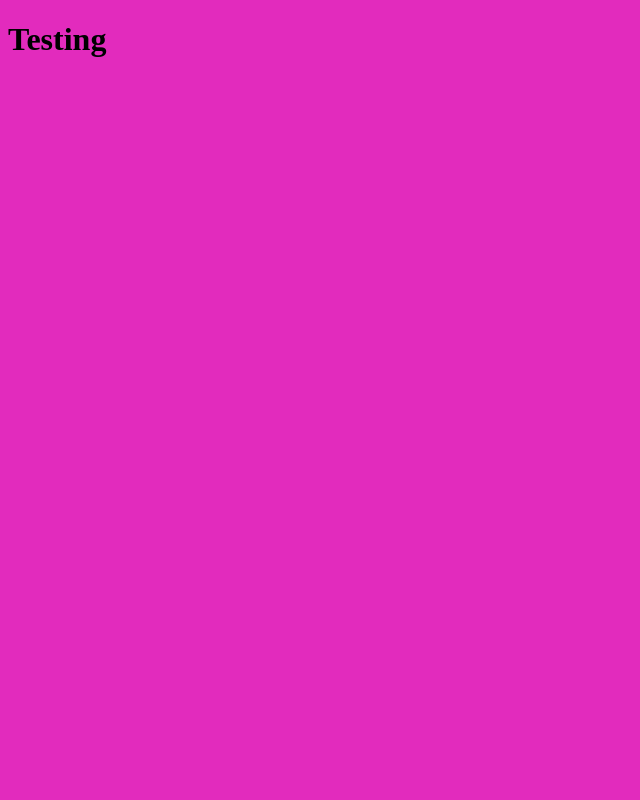
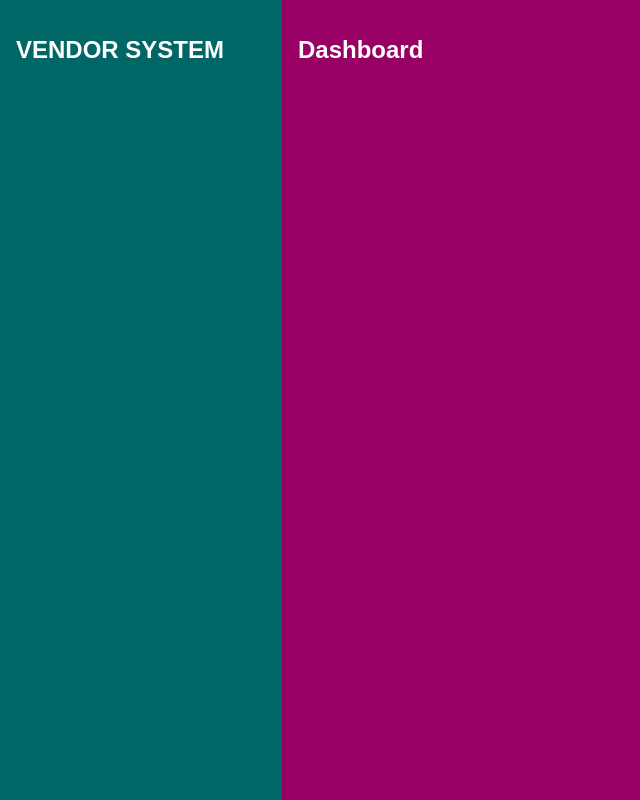
Before and after one commit to ayabong-a/street-link-hackathon-2025, a website: page index.html in a window 1280 px wide. Shown: the whole page, without its empty margins (0-640 px from the left). Drawn offline with Linux system fonts and the light colour scheme.

Commit message:
creating simple UI

```diff
--- a/index.html
+++ b/index.html
@@ -1,12 +1,25 @@
 <!DOCTYPE html>
 <html lang="en">
+
 <head>
     <meta charset="UTF-8">
     <meta name="viewport" content="width=device-width, initial-scale=1.0">
     <title>StreetLink</title>
     <link rel="stylesheet" href="styles.css">
 </head>
+
 <body>
-    <h1>Testing</h1>
+    <div class="container">
+        <div class="vendor-system">
+            <h2>VENDOR SYSTEM</h2>
+        </div>
+        <div class="dashboard">
+            <h2>Dashboard</h2>
+        </div>
+    </div>
+
+    <script src="src/script.js"></script>
 </body>
+</body>
+
 </html>
--- a/styles.css
+++ b/styles.css
@@ -1,3 +1,25 @@
-body{
-    background-color: rgb(226, 43, 189);
+body {
+    margin: 0;
+    font-family: Arial, sans-serif;
 }
+
+h2{
+    color: #fff;
+}
+
+.container {
+    display: flex;
+    height: 100vh;
+}
+
+.vendor-system {
+    width: 250px;
+    background-color: #006666;
+    padding: 1rem;
+}
+
+.dashboard {
+    flex: 1;
+    padding: 1rem;
+    background-color: #990066;
+}
```
